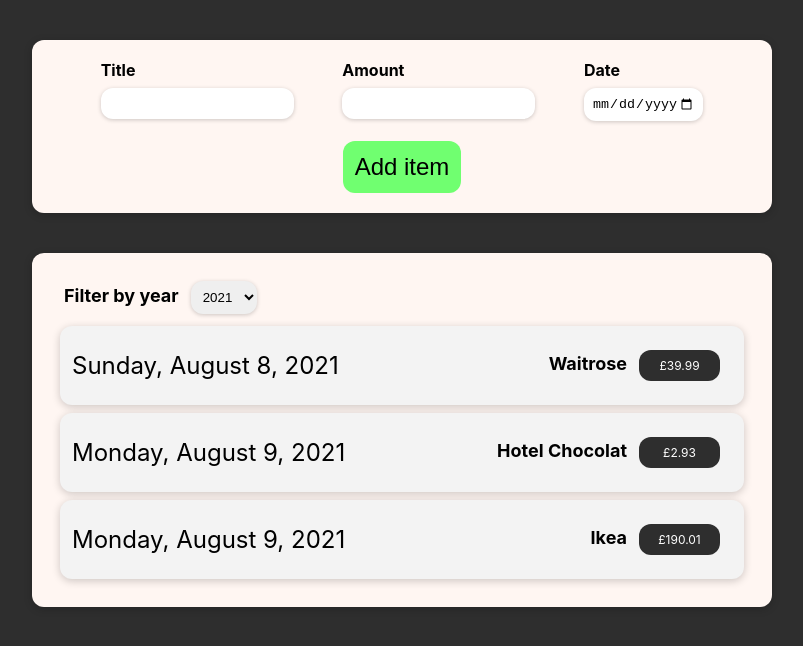
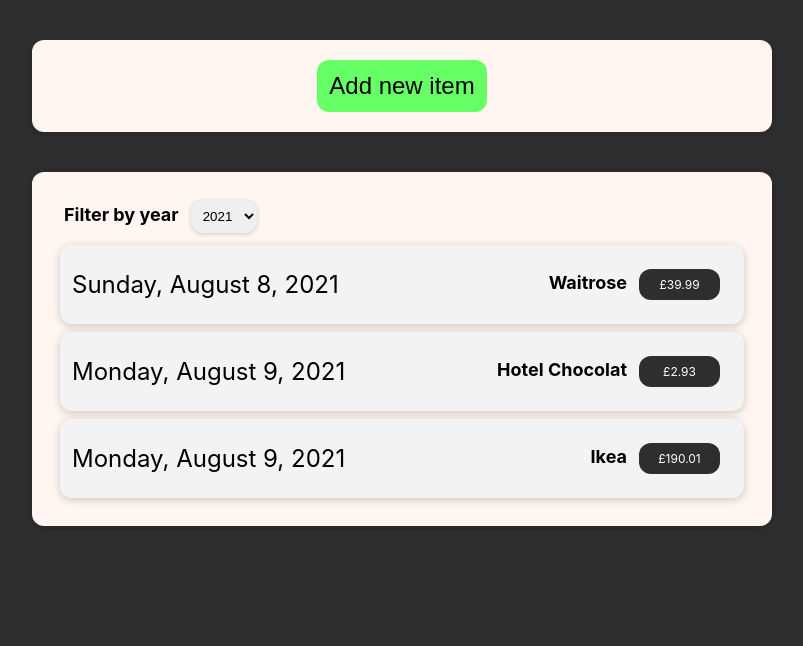
Before and after one commit to patchinator/wallet-watcher, a React (Create React App) app: page / in a window 1280 px wide. Shown: the top 646 px of the page, without its empty margins (238-1041 px from the left). Built offline with nearby package versions, Linux system fonts and the light colour scheme; the HTML template or start-up script is replaced by a standard one.

Commit message:
updated styling of buttons

```diff
--- a/src/components/NewWallet/NewWallet.css
+++ b/src/components/NewWallet/NewWallet.css
@@ -1,4 +1,5 @@
 .new-wallet {
+  position: relative;
   text-align: center;
   padding: 20px;
   margin: 40px auto;
@@ -13,9 +14,29 @@
   padding: 12px;
   border-radius: 12px;
   border: none;
-  background-color: rgb(112, 255, 112);
+  background-color: rgb(102, 255, 102);
+  transition: all 0.2s ease;
+}
+
+#cancel-button {
+  display: flex;
+  justify-content: center;
+  align-items: center;
+  position: absolute;
+  right: 10px;
+  top: 10px;
+  background-color: white;
+  width: 40px;
+  height: 40px;
+  box-shadow: 0 2px 8px rgba(0, 0, 0, 0.2);
+  transition: all 0.2s ease;
+}
+
+#cancel-button:hover {
+  background-color: rgb(46,46,46);
+  color: white;
 }
 
 .new-wallet button:hover {
-  background-color: rgb(174, 255, 174);
+  background-color: rgb(0, 219, 0);
 }
--- a/src/components/NewWallet/NewWallet.js
+++ b/src/components/NewWallet/NewWallet.js
@@ -1,21 +1,40 @@
-import React from 'react';
+import React, { useState } from 'react';
 import './NewWallet.css';
 import WalletForm from './WalletForm';
 
 const NewWallet = (props) => {
+  const [isEditing, setIsEditing] = useState(false);
+
   const saveWalletDataHandler = (enteredWalletData) => {
     const walletData = {
       ...enteredWalletData,
       id: Math.random().toString()
     };
     props.onAddWallet(walletData);
+    setIsEditing(false);
   };
 
+  const startEditingHandler = () => {
+    setIsEditing(true);
+  };
+
+  const stopEditingHandler = () => {
+    setIsEditing(false);
+  }
+
   return (
-    <div className={'new-wallet'}>
-      <WalletForm onSaveWalletData={saveWalletDataHandler} />
+    <div className={"new-wallet"}>
+      {!isEditing && (
+        <button onClick={startEditingHandler}>Add new item</button>
+      )}
+      {isEditing && (
+        <WalletForm
+          onCancel={stopEditingHandler}
+          onSaveWalletData={saveWalletDataHandler}
+        />
+      )}
     </div>
-  )
+  );
 };
 
 export default NewWallet;
--- a/src/components/NewWallet/WalletForm.js
+++ b/src/components/NewWallet/WalletForm.js
@@ -39,7 +39,8 @@
           <input
             type="text"
             value={enteredTitle}
-            onChange={titleChangeHandler} />
+            onChange={titleChangeHandler}
+          />
         </div>
         <div className={"new-wallet-control"}>
           <label>Amount</label>
@@ -63,6 +64,9 @@
         </div>
       </div>
       <div>
+        <button onClick={props.onCancel} id="cancel-button">
+          X
+        </button>
         <button type="submit">Add item</button>
       </div>
     </form>
--- a/src/components/wallets/Wallets.css
+++ b/src/components/wallets/Wallets.css
@@ -4,3 +4,7 @@
   margin: 40px auto;
   width: 700px;
 }
+
+.wallets p {
+  text-align: center;
+}
--- a/src/components/wallets/Wallets.js
+++ b/src/components/wallets/Wallets.js
@@ -21,14 +21,18 @@
           selected={filterYear}
           onFilterChange={filterChangeHandler}
         />
-        {filteredWallets.map((wallet) => (
+        {filteredWallets.length === 0 ? (
+          <p>No items found.</p>
+        ) : (
+          filteredWallets.map((wallet) => (
             <WalletItem
               key={wallet.id}
               title={wallet.title}
               date={wallet.date}
               amount={wallet.amount}
             />
-        ))}
+          ))
+        )}
       </Card>
     </div>
   );
```
Lines whose indentation alone changed are shown as unchanged.
